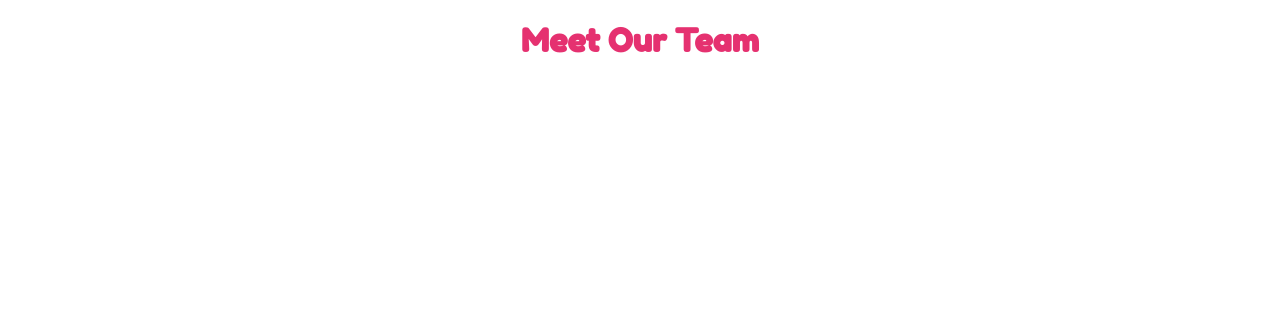
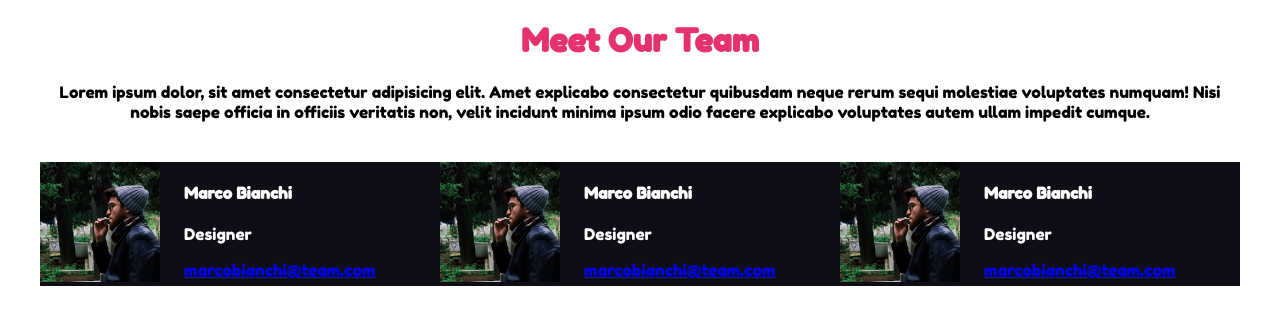
Before and after one commit to LeoneCarmelo/html-css-float-cards, a plain HTML site: page index.html in a window 1280 px wide. Drawn offline with Linux system fonts and the light colour scheme.

Commit message:
Add container + cards

```diff
--- a/assets/css/style.css
+++ b/assets/css/style.css
@@ -3,12 +3,58 @@ body{
     margin: 0;
     padding: 0;
     box-sizing: border-box;
-    background-color: fffffe;
+    background-color: var(--bgbody);
     text-align: center;
+    font-family: 'Fredoka One', cursive;
+}
+:root{
+    --bgbody: #fffffe;
+    --bgcard: #0f0e17;
+    --title: #e53170;
+    --textcard:white;
 }
 /* #endregion basic properties  */
 
+/* #region utility properties */
+.clearfix::after{
+    content: '';
+    display: table;
+    clear: both;
+}
+
+.cards img{
+    margin-right: 20px;
+}
+
+.data{
+    display: inline-block;
+    vertical-align: top;
+    text-align: left;
+    padding-right:15px;
+}
+/* #endregion utility properties */
+
 h1{
-    color: #e53170;
-    font-family: 'Fredoka One', cursive;
+    color: var(--title);
 }
+
+.container{
+    max-width: 1200px;
+    margin: auto;
+}
+
+.container > p{
+    margin-bottom: 40px;
+}
+
+.section{
+    margin: auto;
+}
+.container-cards .cards{
+    width:calc(100% / 3);
+    float: left;
+    color: var(--textcard);
+    text-align: left;
+    background-color: var(--bgcard);
+    margin-bottom: 1rem;
+}
--- a/index.html
+++ b/index.html
@@ -11,7 +11,40 @@
 <link href="https://fonts.googleapis.com/css2?family=Fredoka+One&display=swap" rel="stylesheet">
 </head>
 <body>
+    <!-- Header -->
     <h1><strong>Meet Our Team</strong></h1>
+
+    <!-- Main -->
+    <div class="container">
+        <p>Lorem ipsum dolor, sit amet consectetur adipisicing elit. Amet explicabo consectetur quibusdam neque rerum sequi molestiae voluptates numquam! Nisi nobis saepe officia in officiis veritatis non, velit incidunt minima ipsum odio facere explicabo voluptates autem ullam impedit cumque.</p>
+
+        <section class="container-cards clearfix">
+            <div class="cards">
+                <img width="120px" src="./assets/img/male1.png" alt="">
+                <div class="data">
+                    <h4>Marco Bianchi</h4>
+                    <p>Designer</p>
+                    <a href="#">marcobianchi@team.com</a>
+                </div>
+            </div>
+            <div class="cards">
+                <img width="120px" src="./assets/img/male1.png" alt="">
+                <div class="data">
+                    <h4>Marco Bianchi</h4>
+                    <p>Designer</p>
+                    <a href="#">marcobianchi@team.com</a>
+                </div>
+            </div>
+            <div class="cards">
+                <img width="120px" src="./assets/img/male1.png" alt="">
+                <div class="data">
+                    <h4>Marco Bianchi</h4>
+                    <p>Designer</p>
+                    <a href="#">marcobianchi@team.com</a>
+                </div>
+            </div>
+        </section>
+    </div>
 
 </body>
 </html>
```
